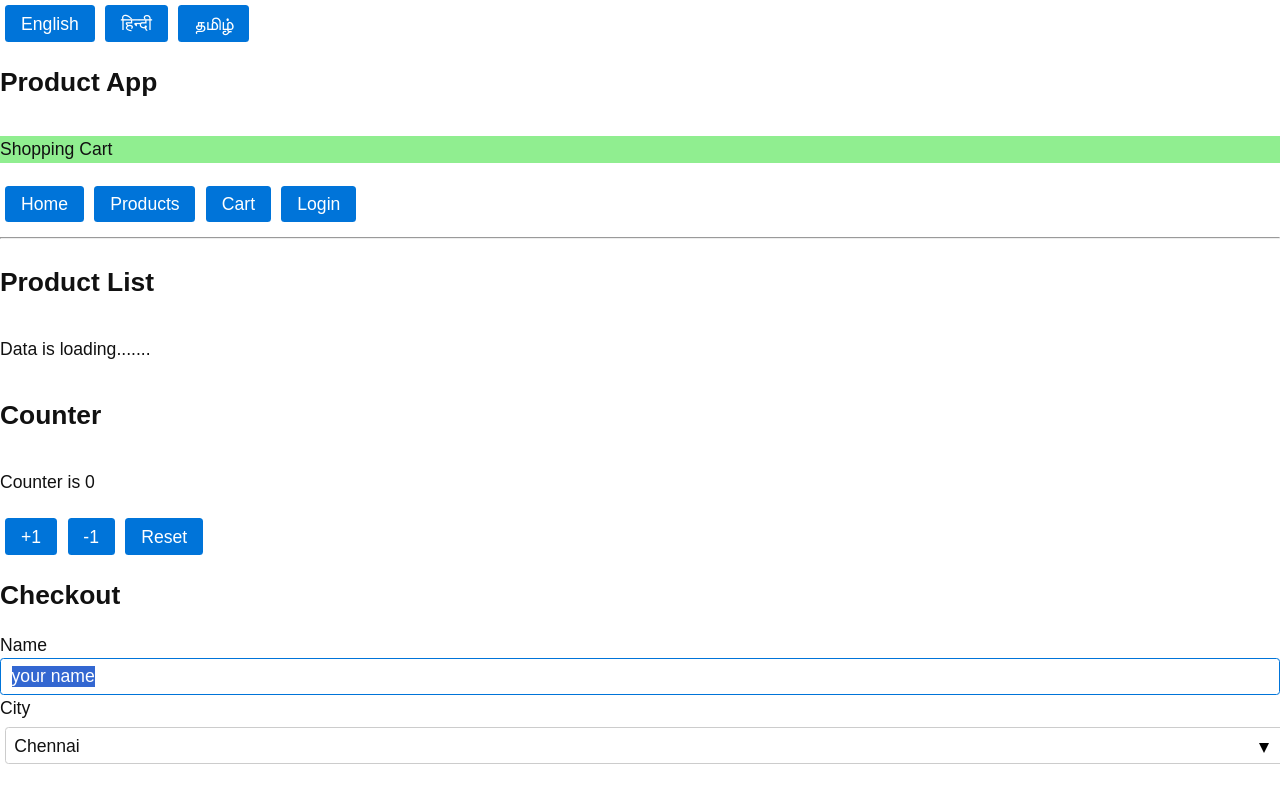
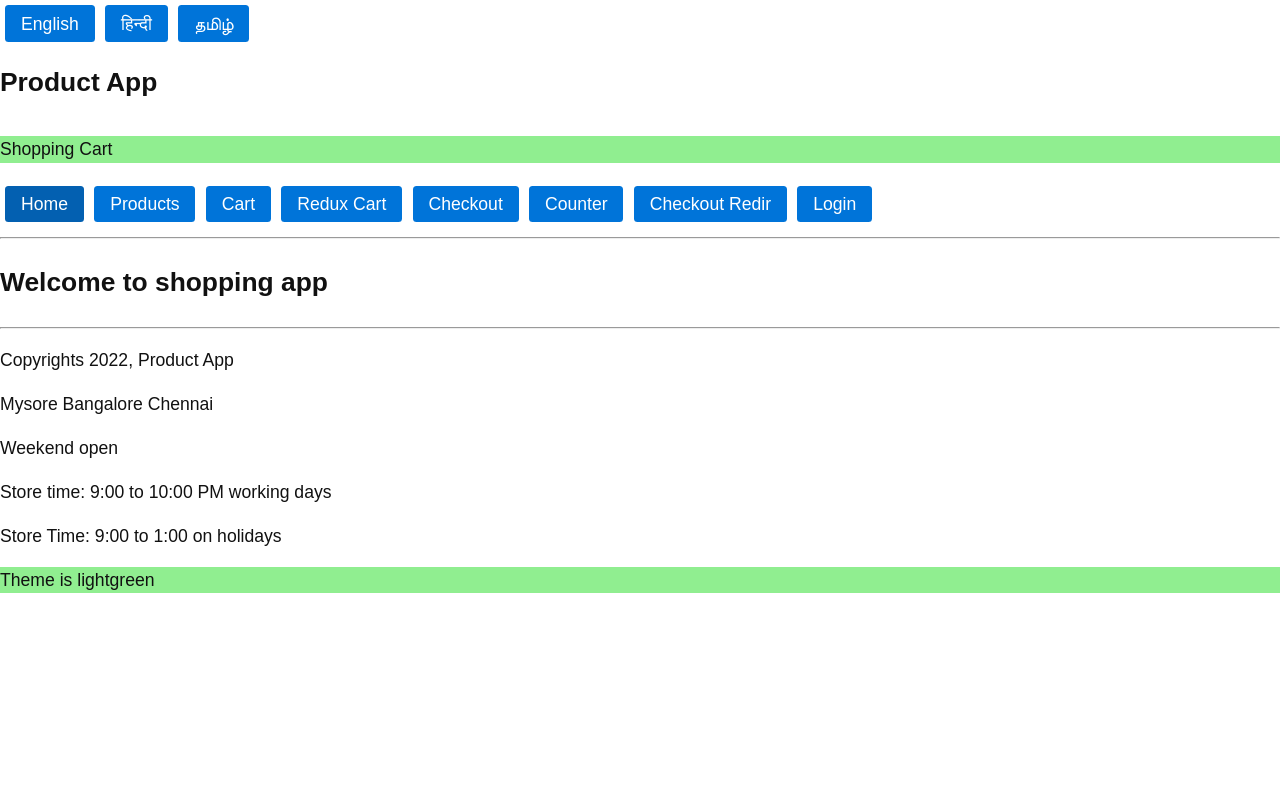
Before and after one commit to nodesense/bold-react-may-2022, a React (Create React App) app: page / in a window 1280 px wide. Shown: the top 793 px of the page. Built offline with nearby package versions, Linux system fonts and the light colour scheme; no server answers.

Commit message:
async refactor, useeffect unmount, routing basic

```diff
--- a/package.json
+++ b/package.json
@@ -9,6 +9,7 @@
     "axios": "^0.27.2",
     "react": "^18.1.0",
     "react-dom": "^18.1.0",
+    "react-router-dom": "^5.3.1",
     "react-scripts": "5.0.1",
     "web-vitals": "^2.1.4"
   },
--- a/src/app/App.js
+++ b/src/app/App.js
@@ -7,6 +7,13 @@ import Footer from './components/Footer';
 import Header from './components/Header';
 import LangContext, { English, Hindi, Tamil } from './contexts/LangContext';
 import ThemeContext from './contexts/ThemeContext';
+
+// as alias name
+import {BrowserRouter as Router,
+        Route,
+        Switch,
+        Redirect
+} from 'react-router-dom';
 
 
 class App extends React.Component {
@@ -54,6 +61,7 @@ class App extends React.Component {
         // ThemeContext.Provider provides values for ThemeContext.Consumer
         // by overriding default value given
         return (
+            <Router>
             <LangContext.Provider value = {this.state.lang} >
             <ThemeContext.Provider value= "lightgreen">
             <div>
@@ -62,14 +70,38 @@ class App extends React.Component {
                  <button onClick={this.changeTamil}>தமிழ்</button>
                  <Header title="Product App" />
 
-                <ProductList></ProductList>
+            {/* switch will pick first match, will ignore not found
+                if user visit other page */}
 
-                 <Counter />
+            <Switch>
+                <Route path="/products">
+                    <ProductList></ProductList>
+                </Route>
 
-                 <Checkout />
+                <Route path="/counter">
+                    <Counter />
+                </Route>
 
-                 <Cart />
+                <Route path="/checkout">
+                    <Checkout />
+                </Route>
 
+                <Route path="/cart">
+                    <Cart />
+                </Route>
+
+                {/* route uses starts with pattern  by default
+                    can use exact match with exact property
+                */}
+                <Route path="/" exact>
+                    <h2>Welcome to shopping app</h2>
+                </Route>
+
+                {/* page not found, matched everything */}
+                <Route path="*">
+                    <h2>Page you are looking no longer available</h2>
+                </Route>
+            </Switch>
 
                  <Footer year={2022} title="Product App"
                         branches={ ['Mysore', 'Bangalore', 'Chennai'] }
@@ -85,6 +117,7 @@ class App extends React.Component {
             </div>
             </ThemeContext.Provider>
             </LangContext.Provider>
+            </Router>
         )
     }
 }
--- a/src/app/cart/components/ProductList.js
+++ b/src/app/cart/components/ProductList.js
@@ -20,24 +20,37 @@ const  ProductList = (props)  => {
         //similar to componentDidMount and componentDidUpdate
         // called on creation and update cycle
         // called after function comp render
+        // useEffect can return a callback function that shall be called by react
+        //                      on cleanup purpose similar to  componentwillUnmount
         useEffect( () => {
             console.log("useEffect 1 called")
+
+            // returned callback called by react during unmount
+            return () => {
+                //this function called during component unmount/before destroy
+                console.log("useEffect 1 componentwillUnmount like")
+            }
         })
 
         // 2nd argument to useEffect is list of dependent variabels
         // to call useEffect hoook on value changes
         // using [] empty array means, useEffect called only creation cycle, not on update cycle
         // //similar to   componentDidMount
-        useEffect(async () => {
-            console.log("useEffect 2 called")
-            console.log("getting products from server")
-            setLoading(true)
+        useEffect(() => {
+            console.log("useEffect 2 called");
 
-            const resp = await axios.get(API)
-            console.log("got product from server", resp.data)
-            setLoading(false)
-            setProducts(resp.data)
+            (async()=>{
+                setLoading(true)
+                  let data = await axios(API);
+                    setProducts(data.data)
+                    setLoading(false)
+                })();
 
+
+            // return destroy/callback function
+            return () => {
+                console.log("useEffect 2 componentwillUnmount like")
+            }
         }, [])
 
         if (loading) {
@@ -63,7 +76,7 @@ const  ProductList = (props)  => {
                     <tbody>
                         {
                              products.map (product => (
-                                <tr>
+                                <tr key={product.id}>
                                     <td>{product.name}</td>
                                     <td>{product.price}</td>
                                 </tr>
--- a/src/app/components/Header.js
+++ b/src/app/components/Header.js
@@ -3,6 +3,7 @@ import React from 'react';
 import LangContext from '../contexts/LangContext';
 import ThemeContext from '../contexts/ThemeContext';
 
+import {Link, NavLink} from 'react-router-dom';
 
 // this function is a component,
 // create and return v.doms
@@ -25,10 +26,15 @@ const Header = (props) => {
             <LangContext.Consumer>
               {  lang => (
                     <>
-                     <button > {lang.home}</button>
-                     <button > {lang.products}</button>
-                     <button > {lang.cart}</button>
-                     <button > {lang.login}</button>
+                     <NavLink className="button" to="/"  > {lang.home}</NavLink>
+                     <NavLink  className="button" to="/products"  > {lang.products}</NavLink>
+                     <NavLink  className="button" to="/cart"  > {lang.cart}</NavLink>
+                     <NavLink  className="button" to="/redux-cart"  >  Redux Cart </NavLink>
+                     <NavLink  className="button" to="/checkout"  > Checkout </NavLink>
+                     <NavLink  className="button" to="/counter"  >  Counter </NavLink>
+                     <NavLink  className="button" to="/checkout-old"  > Checkout Redir </NavLink>
+
+                     <Link  className="button" to="/login" > {lang.login}</Link>
                     </>
                 )
               }
```
Also changed, not shown: 1 other file (tests, documents, lock files or other folders).
